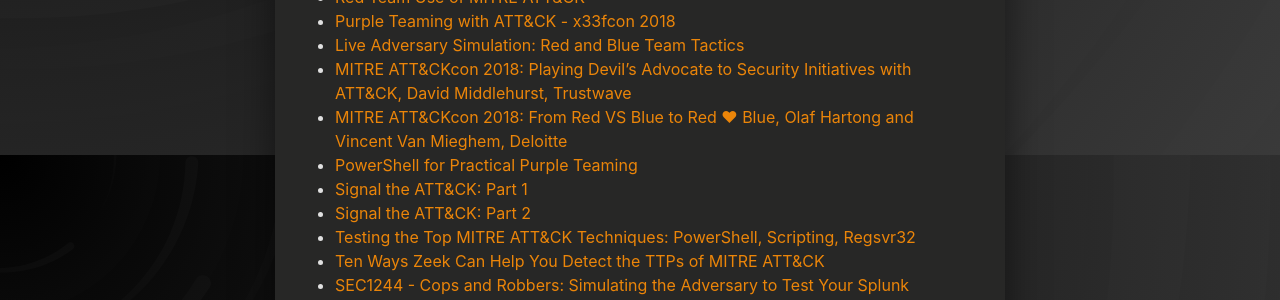
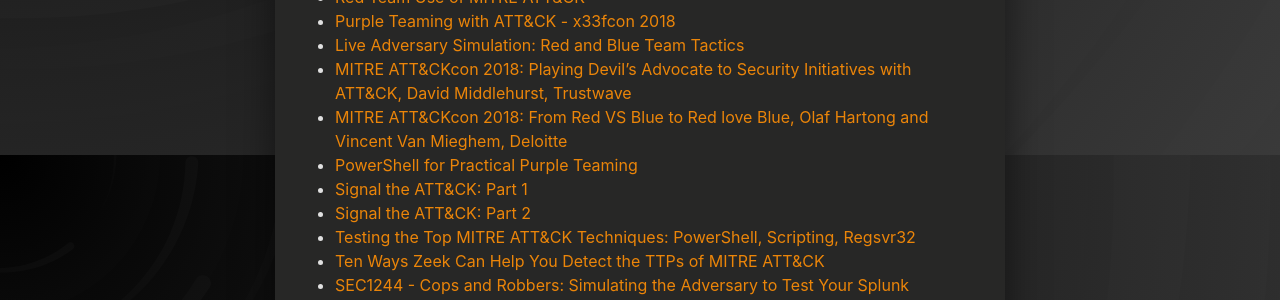
Before and after one commit to bluzr/attackcommunity.github.io, a Jekyll site: the page built from resources.md, in a window 1280 px wide and 900 px high, scrolled down 1612 px. Shown: the part 153-453 px from the top of the window. Built offline with Jekyll 4.4.1, drawn with Linux system fonts in a browser that asks for light colours.

Commit message:
Update resources.md

```diff
--- a/resources.md
+++ b/resources.md
@@ -48,7 +48,7 @@ layout: page
 - [Purple Teaming with ATT&CK - x33fcon 2018](https://www.slideshare.net/ChristopherKorban/purple-teaming-with-attck-x33fcon-2018)
 - [Live Adversary Simulation: Red and Blue Team Tactics](https://www.rsaconference.com/writable/presentations/file_upload/hta-t06_live_adversary_simulation-red_and_blue_team_tactics.pdf)
 - [MITRE ATT&CKcon 2018: Playing Devil’s Advocate to Security Initiatives with ATT&CK, David Middlehurst, Trustwave](https://www.slideshare.net/attackcon2018/mitre-attckcon-2018-playing-devils-advocate-to-security-initiatives-with-attck-david-middlehurst-trustwave)
-- [MITRE ATT&CKcon 2018: From Red VS Blue to Red ♥ Blue, Olaf Hartong and Vincent Van Mieghem, Deloitte](https://www.slideshare.net/attackcon2018/mitre-attckcon-2018-from-red-vs-blue-to-red-blue-olaf-hartong-and-vincent-van-mieghem-deloitte)
+- [MITRE ATT&CKcon 2018: From Red VS Blue to Red love Blue, Olaf Hartong and Vincent Van Mieghem, Deloitte](https://www.slideshare.net/attackcon2018/mitre-attckcon-2018-from-red-vs-blue-to-red-blue-olaf-hartong-and-vincent-van-mieghem-deloitte)
 - [PowerShell for Practical Purple Teaming](https://www.slideshare.net/nikhil_mittal/powershell-for-practical-purple-teaming)
 - [Signal the ATT&CK: Part 1](https://www.pwc.co.uk/issues/cyber-security-data-privacy/research/signal-att-and-ck-part-1.html)
 - [Signal the ATT&CK: Part 2](https://www.pwc.co.uk/issues/cyber-security-data-privacy/research/signal-att-and-ck-part-2.html)
```
